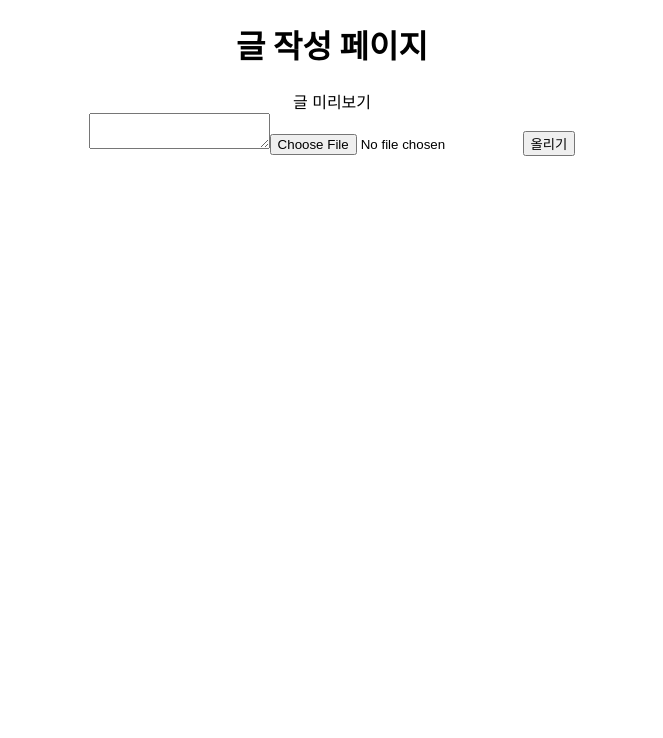
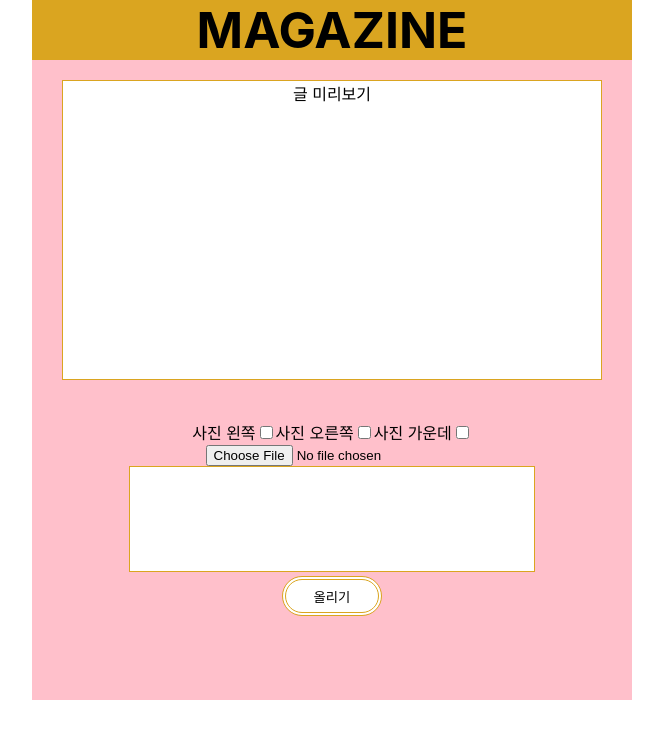
Before and after one commit to gygy2022/magazine, a React (Create React App) app: page /write in a window 1280 px wide. Shown: the top 738 px of the page, without its empty margins (308-971 px from the left). Built offline with nearby package versions, Linux system fonts and the light colour scheme; no server answers; the database is empty.

Commit message:
wirte 컴포넌트 css 작업

```diff
--- a/src/App.css
+++ b/src/App.css
@@ -1,3 +1,7 @@
+div {
+  box-sizing: border-box;
+}
+
 .App {
   text-align: center;
 }
--- a/src/components/main.js
+++ b/src/components/main.js
@@ -67,7 +67,7 @@ const Main = (props) => {
 }
 
 let MainWrap = styled.div`
-width:60%;
+width:600px;
 position:relative;
 margin:0 auto;
 `
@@ -90,7 +90,8 @@ button {
 
  }
  width:220px;
- margin-left:80%;
+ margin-left:380px;
+ margin-bottom:20px;
 
 `
 
--- a/src/components/writepage.js
+++ b/src/components/writepage.js
@@ -3,6 +3,7 @@ import { db , auth, storage } from '.././shared/firebase';
 import {addDoc, getDocs, where, query, collection} from "firebase/firestore"
 import {ref, uploadBytes, getDownloadURL} from "firebase/storage";
 import moment from 'moment';
+import styled  from "styled-components";
 
 const Write = (props) => {
 
@@ -43,15 +44,68 @@ const Write = (props) => {
 
 
   return (
-    <>
-    <h1>글 작성 페이지</h1>
-    <div>글 미리보기
-    </div>
-    <textarea ref={post_text_ref}/>
+    <WirteWrap>
+    <MainTitle>MAGAZINE</MainTitle>
+    <Priview>글 미리보기
+    </Priview>
+    <label>사진 왼쪽
+    <input type="checkbox"/>
+    </label>
+    <label>사진 오른쪽
+    <input type="checkbox"/>
+    </label>
+    <label>사진 가운데
+    <input type="checkbox"/>
+    </label>
+    <br />
+
     <input type="file" onChange={uploadFB}/>
+    <TextBox><textarea ref={post_text_ref}/><br />
     <button onClick={uploadFB}>올리기</button>
-    </>
+    </TextBox>
+
+
+
+    </WirteWrap>
   )
 }
 
+let WirteWrap = styled.div`
+margin:0 auto;
+width:600px;
+height:700px;
+background-color:pink;
+`
+let MainTitle = styled.div`
+background-color: goldenrod;
+font-size:50px;
+font-weight:bold;
+margin-bottom: 20px;
+`
+let Priview = styled.div`
+margin:0 auto;
+margin-bottom:40px;
+width: 90%;
+height:300px;
+background-color:#fff;
+border:1px solid goldenrod;
+
+`
+
+let TextBox = styled.div`
+ textarea {
+   width:400px;
+   height:100px;
+   resize:none;
+   border:1px solid goldenrod;
+ }
+ button {
+   width: 100px;
+   height: 40px;
+   border-radius: 20px;
+   border:4px double goldenrod;
+   background-color: #fff;
+ }
+`
+
 export default Write;
```
